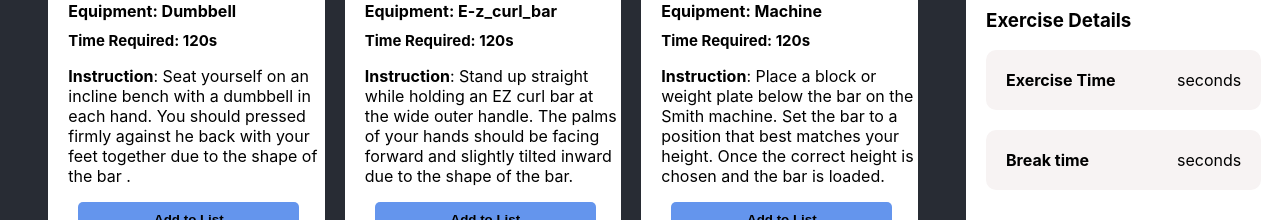
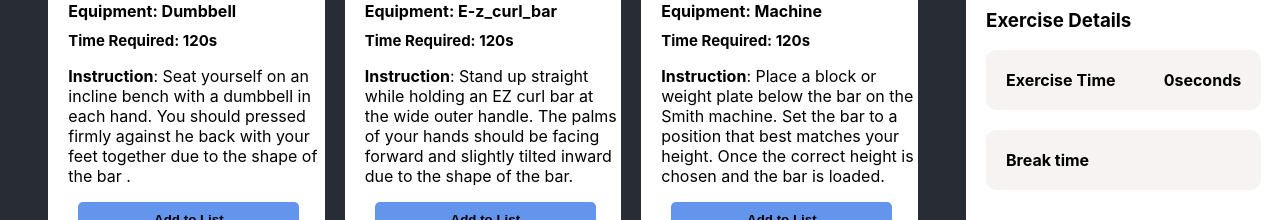
Before and after one commit to sabidalam/Exercise-Club, a React (Create React App) app: page / in a window 1280 px wide. Shown: the part 412-632 px from the top of the page. Built offline with nearby package versions, Linux system fonts and the light colour scheme.

Commit message:
calculated total time

```diff
--- a/src/Components/Activity/Activity.css
+++ b/src/Components/Activity/Activity.css
@@ -22,4 +22,6 @@
 .user-activity {
     background-color: white;
     height: 800px;
+    position: sticky;
+    top: 0;
 }
--- a/src/Components/Activity/Activity.js
+++ b/src/Components/Activity/Activity.js
@@ -5,13 +5,19 @@ import './Activity.css';
 
 const Activity = () => {
     const [exercises, setExercises] = useState([]);
+    const [list, setList] = useState([]);
 
     useEffect(() => {
         fetch('activities.json')
             .then(res => res.json())
             .then(data => setExercises(data))
+    }, []);
 
-    }, []);
+    const handleAddToList = (exercise) => {
+        const newList = [...list, exercise];
+        setList(newList);
+
+    }
     return (
         <div>
             <div className='activity-container'>
@@ -21,13 +27,14 @@ const Activity = () => {
                         {
                             exercises.map(exercise => <Exercise
                                 key={exercise.id}
-                                Exercise={exercise}>
+                                Exercise={exercise}
+                                HandleAddToList={handleAddToList}>
                             </Exercise>)
                         }
                     </div>
                 </div>
                 <div className='user-activity'>
-                    <User></User>
+                    <User List={list}></User>
 
                 </div>
             </div>
--- a/src/Components/Exercise/Exercise.js
+++ b/src/Components/Exercise/Exercise.js
@@ -13,7 +13,7 @@ const Exercise = (props) => {
                     <h5>Time Required: {time}s</h5>
                     <p><b>Instruction</b>: {instructions}</p>
                 </div>
-                <button className='add-btn'>Add to List</button>
+                <button onClick={() => props.HandleAddToList(props.Exercise)} className='add-btn'>Add to List</button>
             </div >
 
         </div >
--- a/src/Components/User/User.js
+++ b/src/Components/User/User.js
@@ -1,8 +1,14 @@
-import React from 'react';
+import React, { useState } from 'react';
 import './User.css';
 import logo from '../../images/me.jpg';
 
-const User = () => {
+const User = ({ List }) => {
+    console.log(List);
+    let totalTime = 0;
+    for (const exercise of List) {
+        totalTime = totalTime + exercise.time;
+    }
+
     return (
         <div>
             <div className='user-info'>
@@ -29,7 +35,7 @@ const User = () => {
             <div className='break'>
                 <h3>Add A Break</h3>
                 <div className='break-time'>
-                    <button className='time-btn'>20s</button>
+                    <button className='time-btn'><span id='1st'>20s</span></button>
                     <button className='time-btn'>30s</button>
                     <button className='time-btn'>40s</button>
                     <button className='time-btn'>50s</button>
@@ -40,11 +46,11 @@ const User = () => {
                 <h3>Exercise Details</h3>
                 <div className='exercise-time'>
                     <h4>Exercise Time</h4>
-                    <span>seconds</span>
+                    <span><b>{totalTime}seconds</b></span>
                 </div>
                 <div className='break-time'>
                     <h4>Break time</h4>
-                    <span>seconds</span>
+                    <span></span>
                 </div>
             </div>
             <button className='complete-btn'>Activity Completed</button>
```
